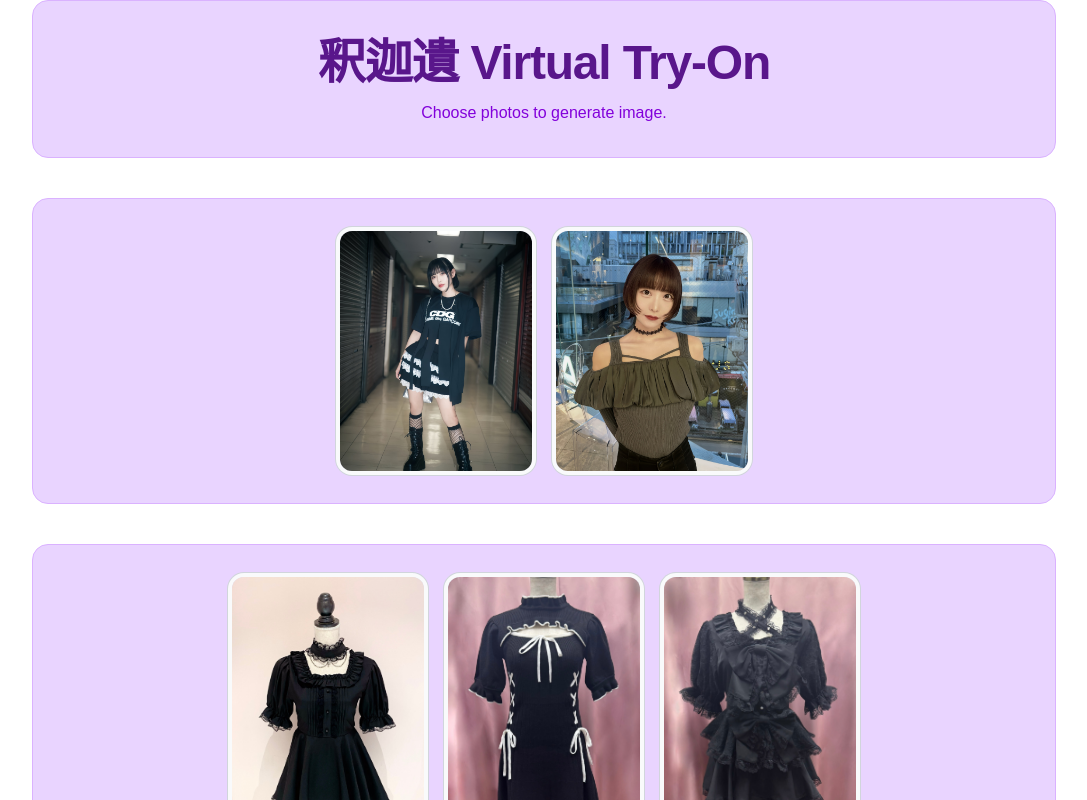
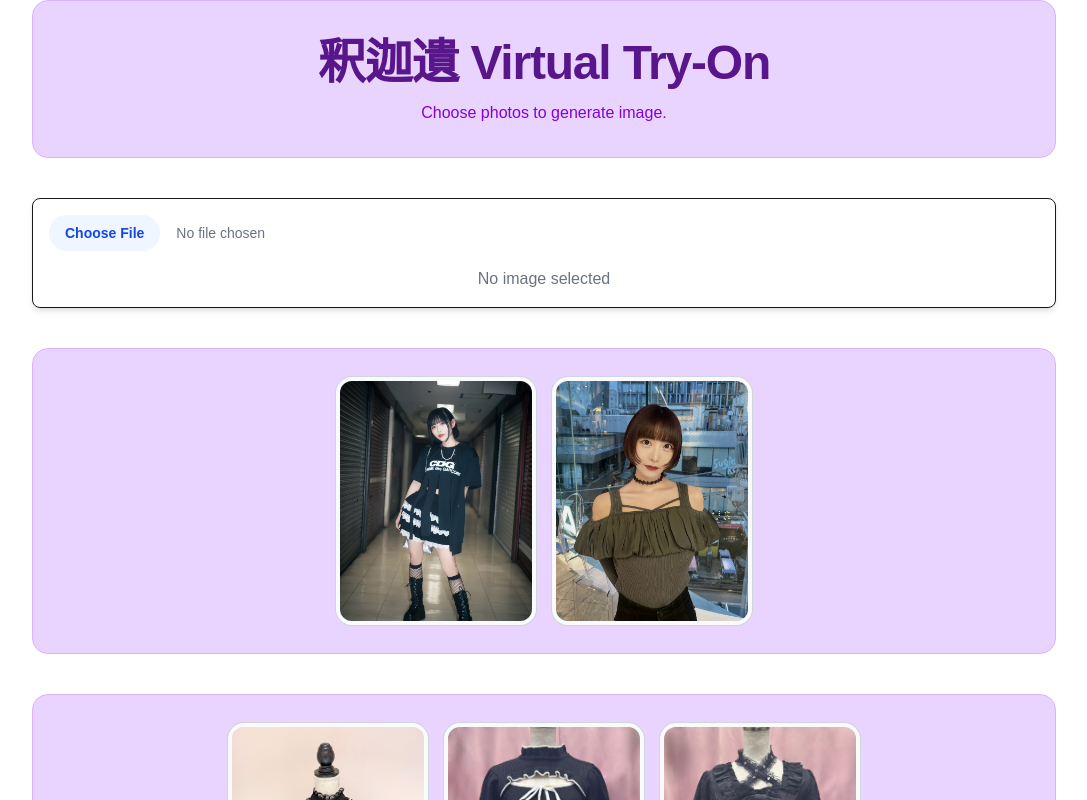
Before and after one commit to Fush1m1/resume-app-client, a Next.js app: page /tryOn in a window 1280 px wide. Shown: the top 800 px of the page, without its empty margins (96-1183 px from the left). Built offline with nearby package versions, Linux system fonts and the light colour scheme.

Commit message:
feat: upload and use it

```diff
--- /dev/null
+++ b/src/app/tryOn/components/ImageUpload.tsx
@@ -0,0 +1,54 @@
+'use client';
+
+import React, { useState, ChangeEvent } from 'react';
+
+interface ImageUploadProps {
+  onImageSelected: (imageUrl: string | null) => void;
+}
+
+const ImageUpload: React.FC<ImageUploadProps> = ({ onImageSelected }) => {
+  const [previewUrl, setPreviewUrl] = useState<string | null>(null);
+
+  const handleFileChange = (event: ChangeEvent<HTMLInputElement>) => {
+    const file = event.target.files?.[0];
+
+    if (file) {
+      const reader = new FileReader();
+      reader.onloadend = () => {
+        const result = reader.result as string;
+        setPreviewUrl(result);
+        onImageSelected(result); // Pass the data URL to the parent component
+      };
+      reader.readAsDataURL(file);
+    } else {
+      setPreviewUrl(null);
+      onImageSelected(null);
+    }
+  };
+
+  return (
+    <div className="flex flex-col items-center space-y-4 p-4 border rounded-lg shadow-md">
+      <input
+        type="file"
+        accept="image/*"
+        onChange={handleFileChange}
+        className="block w-full text-sm text-gray-500
+          file:mr-4 file:py-2 file:px-4
+          file:rounded-full file:border-0
+          file:text-sm file:font-semibold
+          file:bg-blue-50 file:text-blue-700
+          hover:file:bg-blue-100"
+      />
+      {previewUrl && (
+        <div className="mt-4">
+          <img src={previewUrl} alt="Image Preview" className="max-w-full h-auto rounded-lg shadow-lg" />
+        </div>
+      )}
+      {!previewUrl && (
+        <div className="text-gray-500">No image selected</div>
+      )}
+    </div>
+  );
+};
+
+export default ImageUpload;
--- a/src/app/tryOn/page.tsx
+++ b/src/app/tryOn/page.tsx
@@ -10,6 +10,7 @@ import { BackHomeButton } from "./components/BackHomeButton";
 import { ToggleThemeButton } from "./components/ToggleThemeButton";
 import { ResultView } from "./components/ResultView";
 import { ToggleClearOnGenerateButton } from "./components/ToggleClearOnGenerateButton";
+import ImageUpload from "./components/ImageUpload";
 
 export default function TryOn() {
   const [selectedPerson, setSelectedPerson] = useState<string | null>(null);
@@ -20,6 +21,38 @@ export default function TryOn() {
   const resultViewRef = useRef<HTMLDivElement>(null);
   const [isBlackAndWhite, setIsBlackAndWhite] = useState(false);
   const [clearOnGenerate, setClearOnGenerate] = useState(true);
+  const [userImageUrl, setUserImageUrl] = useState<string | null>(null);
+
+  const handleImageSelected = async (imageDataUrl: string | null) => {
+    if (imageDataUrl) {
+      try {
+        const response = await fetch("/api/upload-image", {
+          method: "POST",
+          headers: { "Content-Type": "application/json" },
+          body: JSON.stringify({ imageData: imageDataUrl }),
+        });
+        const data = await response.json();
+        if (data.success) {
+          setUserImageUrl(data.filePath);
+          setSelectedPerson("uploaded-person"); // Set selectedPerson to the ID for the uploaded image
+        } else {
+          setError(data.error || "Failed to upload image.");
+          alert(`Upload Error: ${data.error || "Failed to upload image."}`);
+          setUserImageUrl(null);
+          setSelectedPerson(null);
+        }
+      } catch (err) {
+        const errorMessage = err instanceof Error ? err.message : String(err);
+        setError(errorMessage);
+        alert(`Upload Fetch Error: ${errorMessage}`);
+        setUserImageUrl(null);
+        setSelectedPerson(null);
+      }
+    } else {
+      setUserImageUrl(null);
+      setSelectedPerson(null);
+    }
+  };
 
   const runScript = async() => {
     if (!selectedPerson || !selectedDress) {
@@ -69,10 +102,12 @@ export default function TryOn() {
   return (
     <div className={`w-full max-w-5xl space-y-10 pb-30 ${isBlackAndWhite ? 'black-and-white' : ''}`}>
       <Header />
+      <ImageUpload onImageSelected={handleImageSelected} />
       <Person
         selected={selectedPerson}
         onSelect={setSelectedPerson}
         disabled={loading}
+        userImageUrl={userImageUrl}
       />
       <Dress
         selected={selectedDress}
@@ -106,9 +141,10 @@ type SelectProps = {
   selected: string | null;
   onSelect: (value: string | null) => void;
   disabled: boolean;
+  userImageUrl?: string | null;
 };
 
-function Person({ selected, onSelect, disabled }: SelectProps) {
+function Person({ selected, onSelect, disabled, userImageUrl }: SelectProps) {
   const persons = [
     { id: "person1", src: "/png/person1.png", alt: "Person 1" },
     { id: "person2", src: "/png/person2.png", alt: "Person 2" },
@@ -117,6 +153,17 @@ function Person({ selected, onSelect, disabled }: SelectProps) {
   return (
     <SectionWrapper>
       <div className="flex flex-wrap justify-center gap-4 sm:gap-6">
+        {userImageUrl && (
+          <PhotoCard
+            key="uploaded-person"
+            id="uploaded-person"
+            src={userImageUrl}
+            alt="Your Uploaded Photo"
+            selected={selected === "uploaded-person"}
+            onSelect={() => onSelect(selected === "uploaded-person" ? null : "uploaded-person")}
+            disabled={disabled}
+          />
+        )}
         {persons.map((p) => (
           <PhotoCard
             key={p.id}
```
Also changed, not shown: src/app/api/upload-image/route.ts (added, +28 -0 lines), 1 other file (tests, documents, lock files or other folders).
